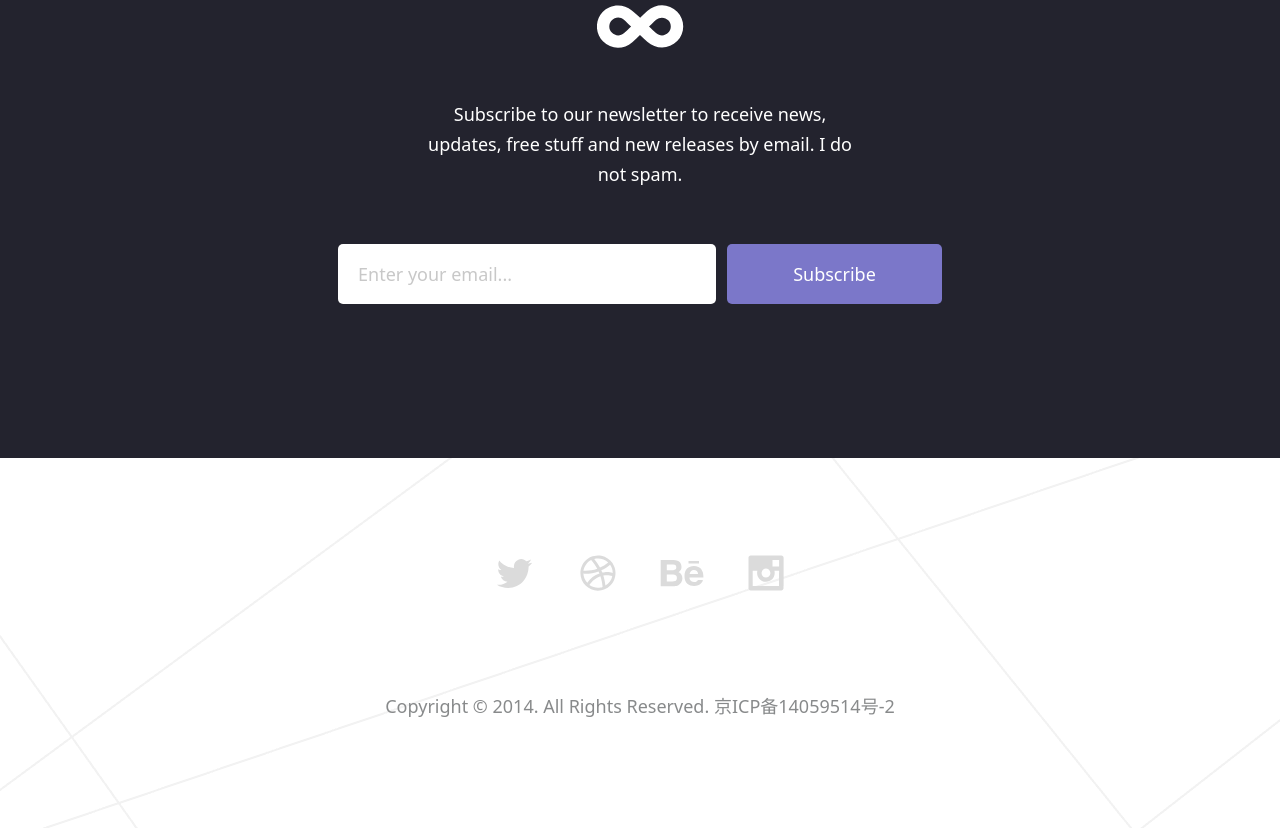
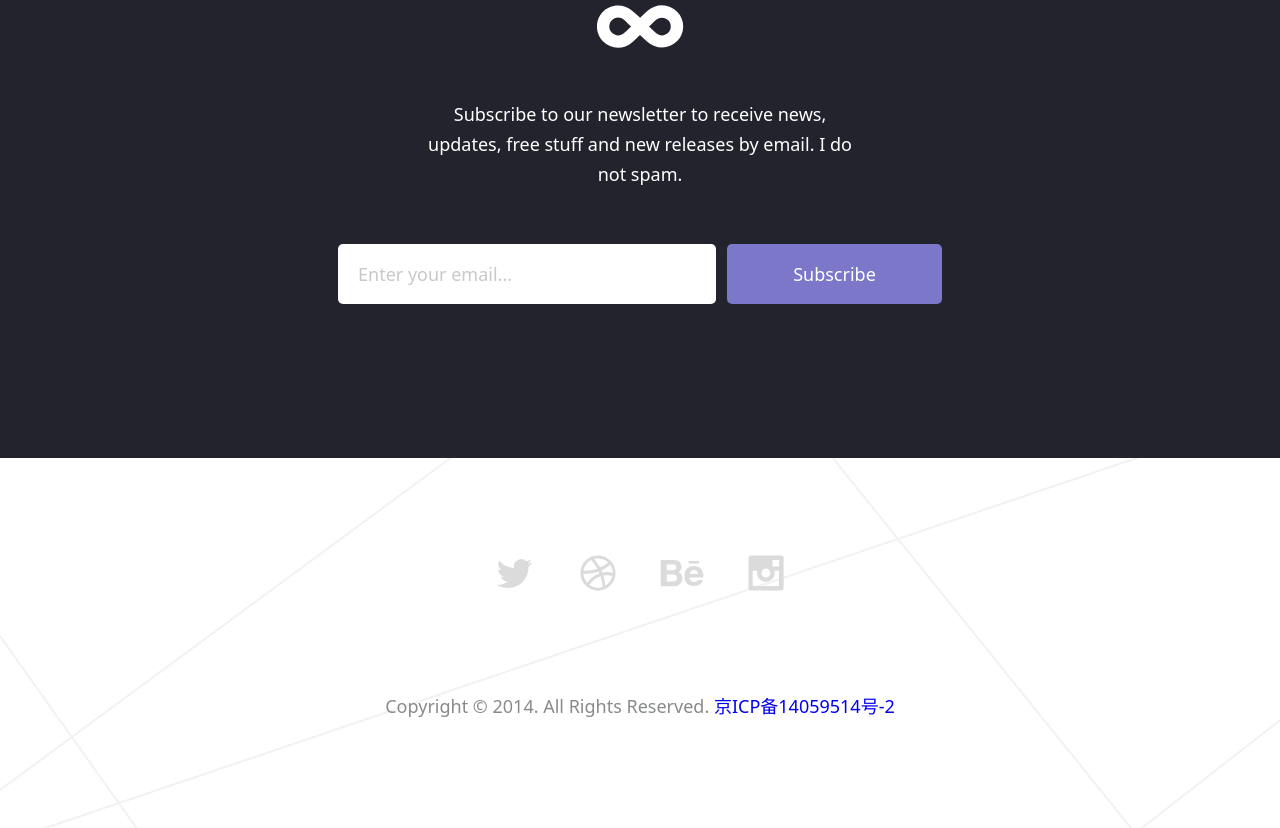
Before and after one commit to tannancun/liyongzhen.github.io, a plain HTML site: page index.html in a window 1280 px wide. Shown: the part 4801-5629 px from the top of the page. Drawn offline with Linux system fonts and the light colour scheme; a web font is replaced by a local one.

Commit message:
Update index.html

```diff
--- a/index.html
+++ b/index.html
@@ -213,7 +213,7 @@
         </svg></a>
       </div>
 
-      <p class="copy-02">Copyright © 2014. All Rights Reserved. 京ICP备14059514号-2</p>
+      <p class="copy-02">Copyright © 2014. All Rights Reserved. <a href="https://beian.miit.gov.cn/" target="_blank">京ICP备14059514号-2</a></p>
 
     </section>
 
```
